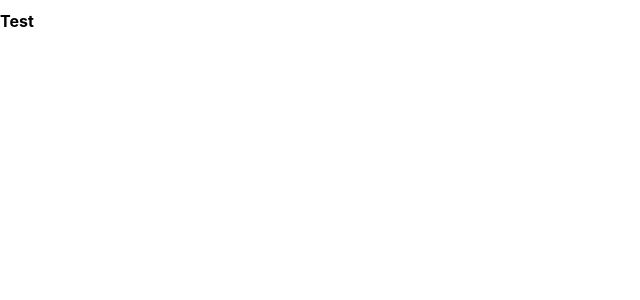
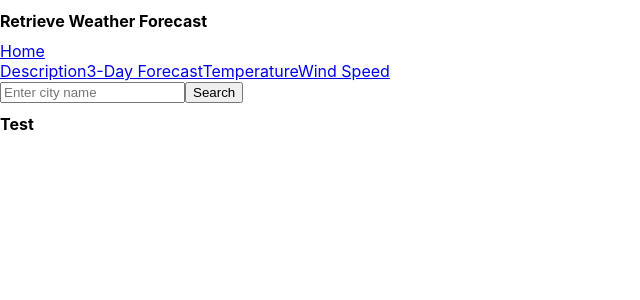
Before and after one commit to gabholli/weather-site, a React (Create React App) app: page / in a window 1280 px wide. Shown: the top 300 px of the page, without its empty margins (0-640 px from the left). Built offline with nearby package versions, Linux system fonts and the light colour scheme; no server answers.

Commit message:
Made many changes including making routes

```diff
--- a/src/App.js
+++ b/src/App.js
@@ -1,15 +1,24 @@
 import './App.css';
 import { BrowserRouter, Routes, Route } from "react-router-dom"
-import { Layout } from './components/Layout';
-import { HomePage } from './pages/HomePage';
+import Layout from './components/Layout'
+import Description from './sections/Description'
+import Forecast from './sections/Forecast'
+import Home from './sections/Home'
+import Temperature from './sections/Temperature'
+import Wind from './sections/Wind'
 
 
 const App = () => {
+
   return (
     <BrowserRouter>
       <Routes>
         <Route path="/" element={<Layout />}>
-          <Route index element={<HomePage />} />
+          <Route index element={<Home />} />
+          <Route path="desc" element={<Description />} />
+          <Route path="forecast" element={<Forecast />} />
+          <Route path="temp" element={<Temperature />} />
+          <Route path="wind" element={<Wind />} />
         </Route>
       </Routes>
     </BrowserRouter>
--- a/src/components/Header.js
+++ b/src/components/Header.js
@@ -0,0 +1,38 @@
+import React from "react"
+import { Link, NavLink } from "react-router-dom"
+
+const Header = ({ handleSubmit }) => {
+    return (
+        <header>
+            <h1>Retrieve Weather Forecast</h1>
+            <Link to="/">Home</Link>
+            <nav>
+                <NavLink
+                    to="/desc"
+                >
+                    Description
+                </NavLink>
+                <NavLink
+                    to="/forecast"
+                >
+                    3-Day Forecast
+                </NavLink>
+                <NavLink
+                    to="/temp"
+                >
+                    Temperature
+                </NavLink>
+                <NavLink
+                    to="/wind"
+                >
+                    Wind Speed
+                </NavLink>
+            </nav>
+
+            <div>
+            </div>
+        </header>
+    )
+}
+
+export default Header
--- a/src/components/Layout.js
+++ b/src/components/Layout.js
@@ -1,19 +1,19 @@
 import React from "react"
 import { Outlet } from "react-router-dom"
-import { Footer } from "./Footer"
-import { Header } from "./Header"
+import { useEffect, useState } from "react"
+import Header from "./Header"
 
 
 const Layout = () => {
+
     return (
         <div>
-            {/* <Header /> */}
+            <Header />
             <main>
                 <Outlet />
             </main>
-            {/* <Footer /> */}
         </div>
     )
 }
 
-export { Layout }
+export default Layout
--- a/src/pages/HomePage.js
+++ /dev/null
@@ -1,17 +0,0 @@
-import React from "react"
-
-
-const HomePage = () => {
-
-
-
-    return (
-        <main className="home-page-main-content">
-            <div className="home-page-container">
-                <h1>Test</h1>
-            </div>
-        </main>
-    )
-}
-
-export { HomePage }
--- /dev/null
+++ b/src/sections/Description.js
@@ -0,0 +1,9 @@
+import React from "react"
+
+const Description = ({ desc }) => {
+    return (
+        <h1>{desc}</h1>
+    )
+}
+
+export default Description
--- /dev/null
+++ b/src/sections/Forecast.js
@@ -0,0 +1,9 @@
+import React from "react"
+
+const Forecast = () => {
+    return (
+        <h1>Forecast</h1>
+    )
+}
+
+export default Forecast
--- /dev/null
+++ b/src/sections/Home.js
@@ -0,0 +1,50 @@
+import React from "react"
+import { useState, useEffect } from "react"
+import Header from "../components/Header"
+
+const Home = () => {
+
+    const [weatherData, setWeatherData] = useState([])
+    const [cityName, setCityName] = useState("")
+
+    const handleSubmit = (event) => {
+        event.preventDefault()
+        setCityName(event.target.search.value)
+        console.log(cityName)
+    }
+
+    useEffect(() => {
+        fetch(`https://goweather.herokuapp.com/weather/${cityName}`)
+            .then(response => {
+                if (!response.ok) {
+                    throw Error("Data not available")
+                }
+                return response.json()
+            })
+            .then(data => {
+                console.log(data)
+                setWeatherData(data)
+            })
+            .catch(error =>
+                console.error("Fetch error: ", error)
+            )
+    }, [cityName])
+
+    return (
+        <div>
+            <div>
+                <form onSubmit={handleSubmit}>
+                    <input
+                        type="text"
+                        placeholder="Enter city name"
+                        name="search"
+                    ></input>
+                    <button>Search</button>
+                </form>
+            </div>
+            <h1>Test</h1>
+        </div>
+    )
+}
+
+export default Home
--- /dev/null
+++ b/src/sections/Temperature.js
@@ -0,0 +1,9 @@
+import React from "react"
+
+const Temperature = () => {
+    return (
+        <h1>Temperature</h1>
+    )
+}
+
+export default Temperature
--- /dev/null
+++ b/src/sections/Wind.js
@@ -0,0 +1,9 @@
+import React from "react"
+
+const Wind = () => {
+    return (
+        <h1>Wind</h1>
+    )
+}
+
+export default Wind
```
Also changed, not shown: src/sections/CityName.js (added).
